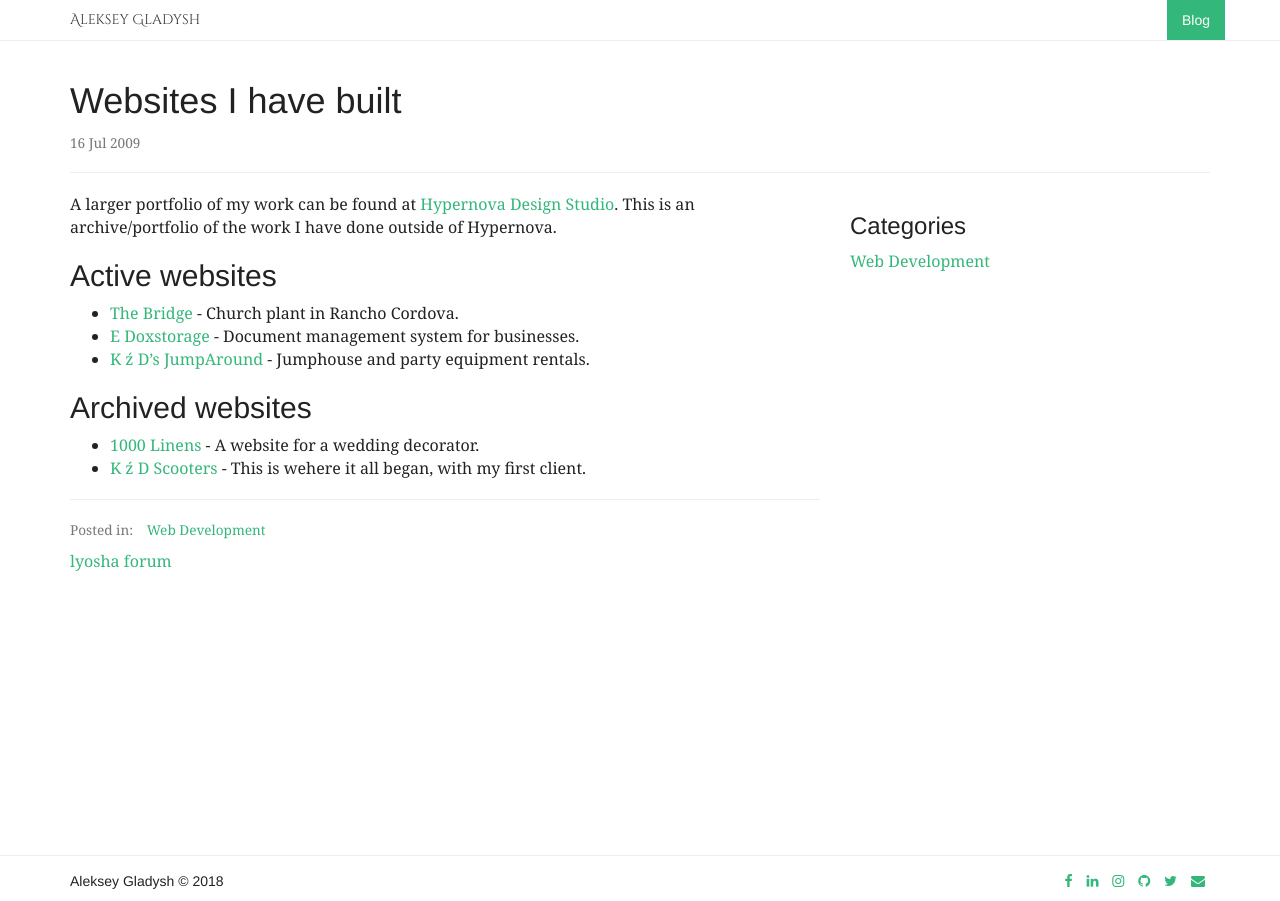
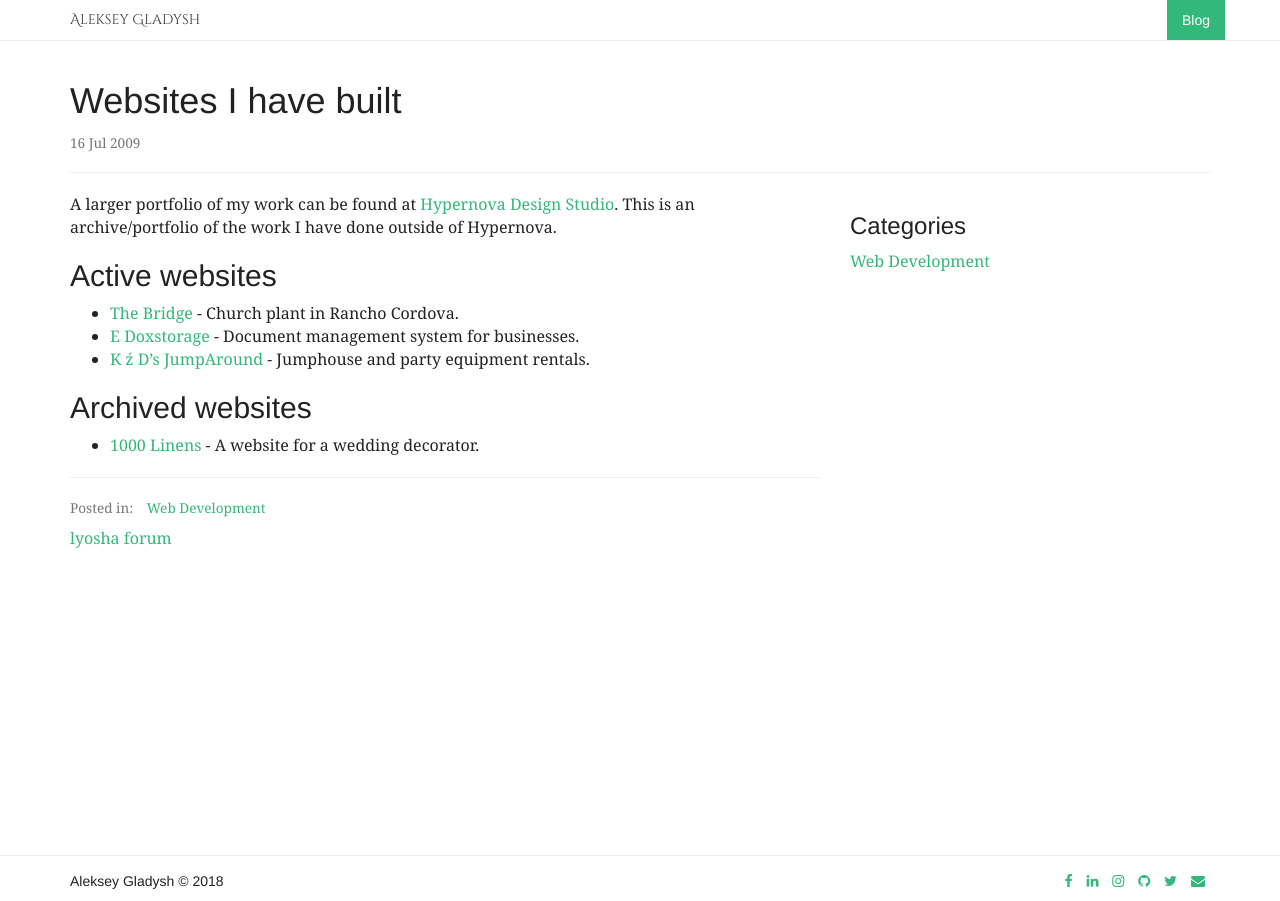
Before and after one commit to alekseyg/lyosha-me, a Jekyll site: the page built from _posts/2009-07-15-websites-i-have-built.markdown, in a window 1280 px wide. Built offline with Jekyll 4.4.1, drawn with Linux system fonts in a browser that asks for light colours; nearby versions of some CDN libraries.

Commit message:
Remove KźD Scooters from portfolio post

```diff
--- a/_posts/2009-07-15-websites-i-have-built.markdown
+++ b/_posts/2009-07-15-websites-i-have-built.markdown
@@ -19,4 +19,3 @@ Archived websites
 -----------------
 
 - [1000 Linens](http://1000linens.lyosha.me) - A website for a wedding decorator.
-- [K ź D Scooters](http://kndscooters.kndjumparound.com/) - This is wehere it all began, with my first client.
```
